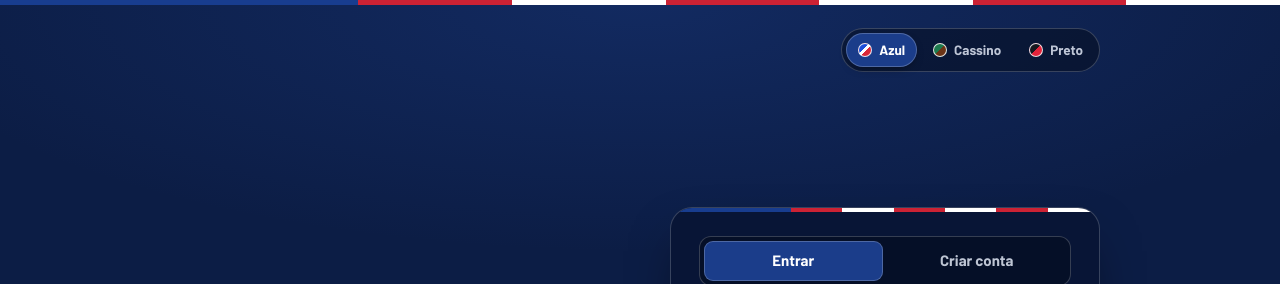
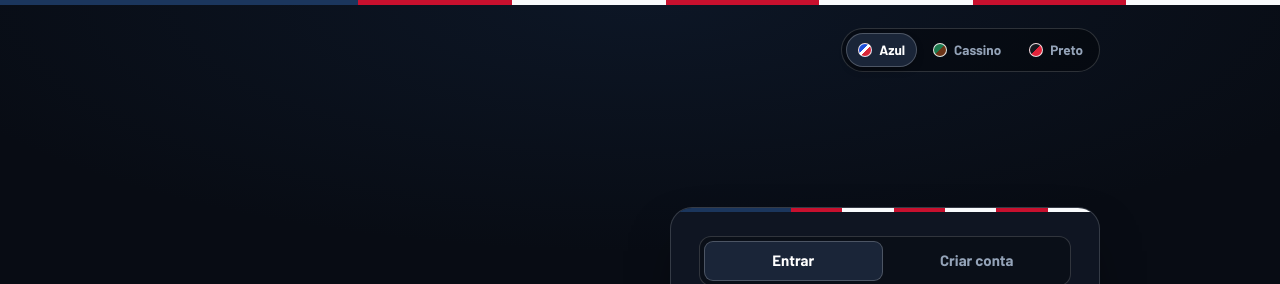
Before and after one commit to bentoXR/poker-room, a plain HTML site: page index.html in a window 1280 px wide. Shown: the top 284 px of the page. Drawn offline with nearby package versions, Linux system fonts and the light colour scheme.

Commit message:
Tema Azul estilo Poker Americano / Las Vegas (couro escuro, filete duplo vermelho/branco e dourado estrela)

```diff
--- a/css/base.css
+++ b/css/base.css
@@ -2,82 +2,82 @@
    TOKENS (3 TEMAS SÓLIDOS E VIBRANTES), RESET E BASE
    ===================================================== */
 
-/* Tema 1: Azul (Estilo Americano — Azul Marinho rico, Branco nítido e Vermelho clássico) */
+/* Tema 1: Azul (Poker Americano / Las Vegas — Azul Marinho, Vermelho Carmesim, Branco e Dourado Estrela) */
 :root {
-  --feltro-950: #07122e;
-  --feltro-900: #0c1d45;
-  --feltro-800: #132c66;
-  --feltro-700: #1b3d8a;
-  --feltro-600: #2550b0;
-  --linha: rgba(244, 248, 255, 0.2);
+  --feltro-950: #05080e;
+  --feltro-900: #080c14;
+  --feltro-800: #111927;
+  --feltro-700: #1a2538;
+  --feltro-600: #24344d;
+  --linha: rgba(248, 250, 252, 0.16);
 
-  --marfim: #f6f9ff;
+  --marfim: #f8fafc;
   --estrela: #ffffff;
-  --marfim-suave: rgba(236, 243, 255, 0.8);
-  --texto-escuro: #091738;
+  --marfim-suave: #94a3b8;
+  --texto-escuro: #080c14;
 
-  --ouro: #cc2234;
-  --ouro-escuro: #82121e;
-  --ouro-suave: rgba(204, 34, 52, 0.24);
-  --ouro-borda: rgba(204, 34, 52, 0.76);
+  --ouro: #c8102e;
+  --ouro-escuro: #87091e;
+  --ouro-suave: rgba(200, 16, 46, 0.24);
+  --ouro-borda: rgba(200, 16, 46, 0.76);
 
-  --vermelho: #c41d30;
-  --verde: #245cd6;
-  --verde-escuro: #163b91;
-  --verde-suave: rgba(36, 92, 214, 0.26);
-  --verde-borda: rgba(84, 142, 248, 0.65);
-  --verde-texto: #d6e7ff;
+  --vermelho: #c8102e;
+  --verde: #1d4ed8;
+  --verde-escuro: #153599;
+  --verde-suave: rgba(29, 78, 216, 0.26);
+  --verde-borda: rgba(59, 130, 246, 0.65);
+  --verde-texto: #dbeafe;
 
-  --acento: #ffd54f;
-  --acento-suave: rgba(255, 213, 79, 0.2);
-  --luz-cor: #8fd8ff;
-  --luz-sombra: rgba(120, 205, 255, 0.78);
+  --acento: #fbbf24;
+  --acento-suave: rgba(251, 191, 36, 0.2);
+  --luz-cor: #fbbf24;
+  --luz-sombra: rgba(251, 191, 36, 0.72);
 
-  --bg-topo: rgba(37, 80, 176, 0.26);
+  --bg-topo: rgba(27, 54, 93, 0.24);
   /* Faixa superior estilo bandeira americana (cantão azul + listras vermelhas e brancas) */
   --faixa-topo: linear-gradient(
     90deg,
-    #183d8f 0 28%,
-    #cc2234 28% 40%,
-    #ffffff 40% 52%,
-    #cc2234 52% 64%,
-    #ffffff 64% 76%,
-    #cc2234 76% 88%,
-    #ffffff 88% 100%
+    #1b365d 0 28%,
+    #c8102e 28% 40%,
+    #f8fafc 40% 52%,
+    #c8102e 52% 64%,
+    #f8fafc 64% 76%,
+    #c8102e 76% 88%,
+    #f8fafc 88% 100%
   );
 
-  --feltro-mesa: #1a4494;
-  --feltro-mesa-borda: #112d66;
-  --feltro-trilha: rgba(255, 255, 255, 0.36);
-  --borda-mesa: #9e1828;
-  --borda-aro: rgba(255, 255, 255, 0.74);
+  --feltro-mesa: #1b365d;
+  --feltro-mesa-borda: #0e1f38;
+  --feltro-trilha: #f8fafc;
+  --borda-mesa: #141821;
+  --borda-aro: rgba(248, 250, 252, 0.24);
 
-  --pote-bg: #173a7d;
-  --pote-bg-2: #0a193b;
-  --assento-bg: #142f6b;
-  --assento-bg-2: #0e2250;
-  --assento-eu-bg: #1d4499;
-  --assento-eu-bg-2: #143173;
-  --vez-bg: #cc2234;
-  --vez-bg-2: #9c1625;
-  --vez-tag-bg: #091738;
+  --pote-bg: #152847;
+  --pote-bg-2: #0a1426;
+  --assento-bg: #141d2e;
+  --assento-bg-2: #0d1421;
+  --assento-eu-bg: #1b365d;
+  --assento-eu-bg-2: #112340;
+  --vez-bg: #c8102e;
+  --vez-bg-2: #960b22;
+  --vez-tag-bg: #080c14;
 
-  --dock-bg: #0c1d45;
-  --dock-bg-2: #07122e;
-  --faixa-bg: #14306e;
-  --faixa-bg-2: #0d204d;
-  --faixa-borda: rgba(255, 255, 255, 0.42);
+  --dock-bg: #101622;
+  --dock-bg-2: #080c14;
+  --faixa-bg: #141e30;
+  --faixa-bg-2: #0c1320;
+  --faixa-borda: rgba(251, 191, 36, 0.6);
 
-  --cartao-bg: #081536;
-  --cartao-bg-pc: #081536;
-  --cartao-borda: rgba(244, 248, 255, 0.2);
+  --cartao-bg: #0f1522;
+  --cartao-bg-pc: #0f1522;
+  --cartao-borda: rgba(248, 250, 252, 0.16);
 
-  --verso-bg: #bf1d30;
+  --verso-bg: #c8102e;
   --verso-simbolo: "★";
   --marca-selo: "★   ★   ★";
   --mesa-orn-esq: "★  ★  ★";
   --mesa-orn-dir: "★  ★  ★";
-  --mesa-orn-cor: rgba(255, 255, 255, 0.24);
+  --mesa-orn-cor: rgba(248, 250, 252, 0.22);
 
   --raio-lg: 22px;
   --raio-md: 14px;
@@ -86,6 +86,55 @@
   --fonte-texto: "Barlow", system-ui, -apple-system, "Segoe UI", Roboto, sans-serif;
   --fonte-numero: "Barlow Condensed", "Arial Narrow", "Roboto Condensed", system-ui, sans-serif;
 }
+
+/* Detalhes exclusivos do tema Azul (Las Vegas / Americano: couro escuro + filete duplo vermelho/branco + dourado estrela) */
+:root:not([data-tema]) #tela-mesa .centro-roda {
+  background: radial-gradient(ellipse at 50% 44%, #1b365d 0%, #0e1f38 100%);
+  box-shadow:
+    inset 0 0 0 2px #f8fafc,
+    inset 0 0 0 5px #c8102e,
+    inset 0 10px 28px rgba(0, 0, 0, 0.45),
+    0 12px 28px -8px rgba(0, 0, 0, 0.78),
+    0 0 0 6px #141821,
+    0 0 0 7.5px rgba(248, 250, 252, 0.2);
+}
+@media (min-width: 820px) {
+  :root:not([data-tema]) #tela-mesa.modo-online .centro-roda {
+    border: 11px solid #141821;
+    box-shadow:
+      inset 0 0 0 2px #f8fafc,
+      inset 0 0 0 5.5px #c8102e,
+      inset 0 14px 36px rgba(0, 0, 0, 0.45),
+      0 22px 48px -12px rgba(0, 0, 0, 0.84),
+      0 0 0 1.5px rgba(248, 250, 252, 0.22);
+  }
+}
+:root:not([data-tema]) .pote-ficha .miolo { border-color: #fbbf24; }
+:root:not([data-tema]) .pote-valor { color: #ffffff; }
+:root:not([data-tema]) .lugar.vez {
+  border-color: #fbbf24;
+  box-shadow: 0 0 0 2px rgba(251, 191, 36, 0.65);
+}
+:root:not([data-tema]) .anuncio-vez .anuncio-titulo {
+  background: #0e1f38;
+  color: #ffffff;
+  border-color: #fbbf24;
+  box-shadow: 0 8px 22px rgba(0, 0, 0, 0.65), 0 0 14px rgba(251, 191, 36, 0.35);
+}
+:root:not([data-tema]) .barra-acoes.minha-vez {
+  border-top-color: #fbbf24;
+  border-color: rgba(251, 191, 36, 0.55);
+}
+:root:not([data-tema]) .barra-acoes button.perigo {
+  background: #334155;
+  color: #f8fafc;
+  box-shadow: 0 3px 0 #1e293b;
+}
+:root:not([data-tema]) .carta { background: #ffffff; }
+:root:not([data-tema]) .n-s,
+:root:not([data-tema]) .n-c { --cn: #0f172a; }
+:root:not([data-tema]) .n-h,
+:root:not([data-tema]) .n-d { --cn: #dc2626; }
 
 /* Tema 2: Cassino (Mesa de Sinuca Clássica — feltro natural, madeira mogno e latão dourado) */
 :root[data-tema="classico"] {
--- a/index.html
+++ b/index.html
@@ -3,7 +3,7 @@
 <head>
   <meta charset="UTF-8">
   <meta name="viewport" content="width=device-width, initial-scale=1, maximum-scale=1, user-scalable=no, viewport-fit=cover">
-  <meta name="theme-color" content="#0c1d45">
+  <meta name="theme-color" content="#080c14">
   <title>Poker Room</title>
 
   <!-- Fontes (se não carregarem, o site usa fontes do próprio celular) -->
@@ -14,11 +14,11 @@
   <link href="https://fonts.googleapis.com/css2?family=Barlow:wght@400;500;600;700;800&family=Barlow+Condensed:wght@500;600;700&display=swap" rel="stylesheet">
 
   <!-- Estilos organizados por responsabilidade -->
-  <link rel="stylesheet" href="./css/base.css?v=24">
-  <link rel="stylesheet" href="./css/telas.css?v=24">
-  <link rel="stylesheet" href="./css/mesa.css?v=24">
-  <link rel="stylesheet" href="./css/gavetas.css?v=24">
-  <link rel="stylesheet" href="./css/online.css?v=24">
+  <link rel="stylesheet" href="./css/base.css?v=25">
+  <link rel="stylesheet" href="./css/telas.css?v=25">
+  <link rel="stylesheet" href="./css/mesa.css?v=25">
+  <link rel="stylesheet" href="./css/gavetas.css?v=25">
+  <link rel="stylesheet" href="./css/online.css?v=25">
 
   <!-- Biblioteca oficial do Supabase -->
   <script src="https://cdn.jsdelivr.net/npm/@supabase/supabase-js@2"></script>
@@ -724,6 +724,6 @@
   </div>
 </div>
 
-<script type="module" src="./js/main.js?v=24"></script>
+<script type="module" src="./js/main.js?v=25"></script>
 </body>
 </html>
--- a/js/core/estado.js
+++ b/js/core/estado.js
@@ -1,5 +1,5 @@
 // Estado compartilhado da aplicação (conta, sala ativa, mesa, caches de renderização e modo)
-import { lerContaSalva, lerDevSala } from './storage.js?v=24';
+import { lerContaSalva, lerDevSala } from './storage.js?v=25';
 
 export const QUALQUER_UM_ABRE_RODADA = false;
 
--- a/js/core/potes.js
+++ b/js/core/potes.js
@@ -1,6 +1,6 @@
 // Motor puro de potes principal/laterais e divisão oficial de empates
 // 100% independente da interface — reutilizável nos modos Presencial e Online
-import { estado, nomeDe, passoSala } from './estado.js?v=24';
+import { estado, nomeDe, passoSala } from './estado.js?v=25';
 
 export function nomePote(indice, total) {
   if (indice === 0) return 'Pote Principal';
--- a/js/core/realtime.js
+++ b/js/core/realtime.js
@@ -1,8 +1,8 @@
 // Sincronização em tempo real (Broadcast + Postgres Changes + fallback + heartbeat)
 // Compartilhada por todos os modos de jogo
-import { banco } from './supabase.js?v=24';
-import { estado } from './estado.js?v=24';
-import { lerDevSala } from './storage.js?v=24';
+import { banco } from './supabase.js?v=25';
+import { estado } from './estado.js?v=25';
+import { lerDevSala } from './storage.js?v=25';
 
 let canal = null;
 let temporizadorReserva = null;
--- a/js/core/tema.js
+++ b/js/core/tema.js
@@ -2,7 +2,7 @@
 const CHAVE_TEMA = 'poker-tema';
 const ORDEM_TEMAS = ['azul', 'classico', 'preto'];
 const CORES_META = {
-  azul: '#0c1d45',
+  azul: '#080c14',
   classico: '#12100e',
   preto: '#14161c'
 };
--- a/js/core/ui.js
+++ b/js/core/ui.js
@@ -1,5 +1,5 @@
 // Utilitários de interface: navegação entre telas, gavetas (.folha), toast, erros, formatação
-import { estado } from './estado.js?v=24';
+import { estado } from './estado.js?v=25';
 
 export const $id = (id) => document.getElementById(id);
 
--- a/js/lobby/config-sala.js
+++ b/js/lobby/config-sala.js
@@ -1,8 +1,8 @@
 // Configuração de nova sala (stack, blinds, profundidade em BB e referência em R$)
 // Compartilhada por todos os modos (Presencial, DEV e futuro Online)
-import { banco } from '../core/supabase.js?v=24';
-import { estado, marcarReal } from '../core/estado.js?v=24';
-import { $id, fmtNum, fmtReais, aviso } from '../core/ui.js?v=24';
+import { banco } from '../core/supabase.js?v=25';
+import { estado, marcarReal } from '../core/estado.js?v=25';
+import { $id, fmtNum, fmtReais, aviso } from '../core/ui.js?v=25';
 
 const STACKS = { 1000: [5, 10], 2000: [10, 20], 5000: [25, 50], 10000: [50, 100] };
 const cfgReal = { '': false, dev: false };
--- a/js/modos/online/maos.js
+++ b/js/modos/online/maos.js
@@ -1,6 +1,6 @@
 // Avaliador local de mãos de poker: serve só de ASSISTENTE visual (luzinha + nome da mão).
 // O resultado oficial do showdown continua sendo decidido pelo servidor (avaliar_mao_online).
-import { parseCarta, NOMES_NAIPE } from './cartas.js?v=24';
+import { parseCarta, NOMES_NAIPE } from './cartas.js?v=25';
 
 const SING = { 14: 'Ás', 13: 'Rei', 12: 'Dama', 11: 'Valete', 10: '10', 9: '9', 8: '8', 7: '7', 6: '6', 5: '5', 4: '4', 3: '3', 2: '2' };
 const PLUR = { 14: 'Ases', 13: 'Reis', 12: 'Damas', 11: 'Valetes', 10: '10s', 9: '9s', 8: '8s', 7: '7s', 6: '6s', 5: '5s', 4: '4s', 3: '3s', 2: '2s' };
```
Also changed, not shown: js/lobby/auth.js (+6 -6 lines), js/lobby/perfil.js (+5 -5 lines), js/lobby/salas.js (+8 -8 lines), js/main.js (+18 -18 lines), js/mesa/apostas.js (+4 -4 lines), js/mesa/extras.js (+5 -5 lines), js/mesa/mesa.js (+11 -11 lines), js/modos/online/online.js (+10 -10 lines), js/modos/presencial/acoes.js (+6 -6 lines), js/modos/presencial/dev.js (+6 -6 lines), js/modos/presencial/distribuir.js (+4 -4 lines).
